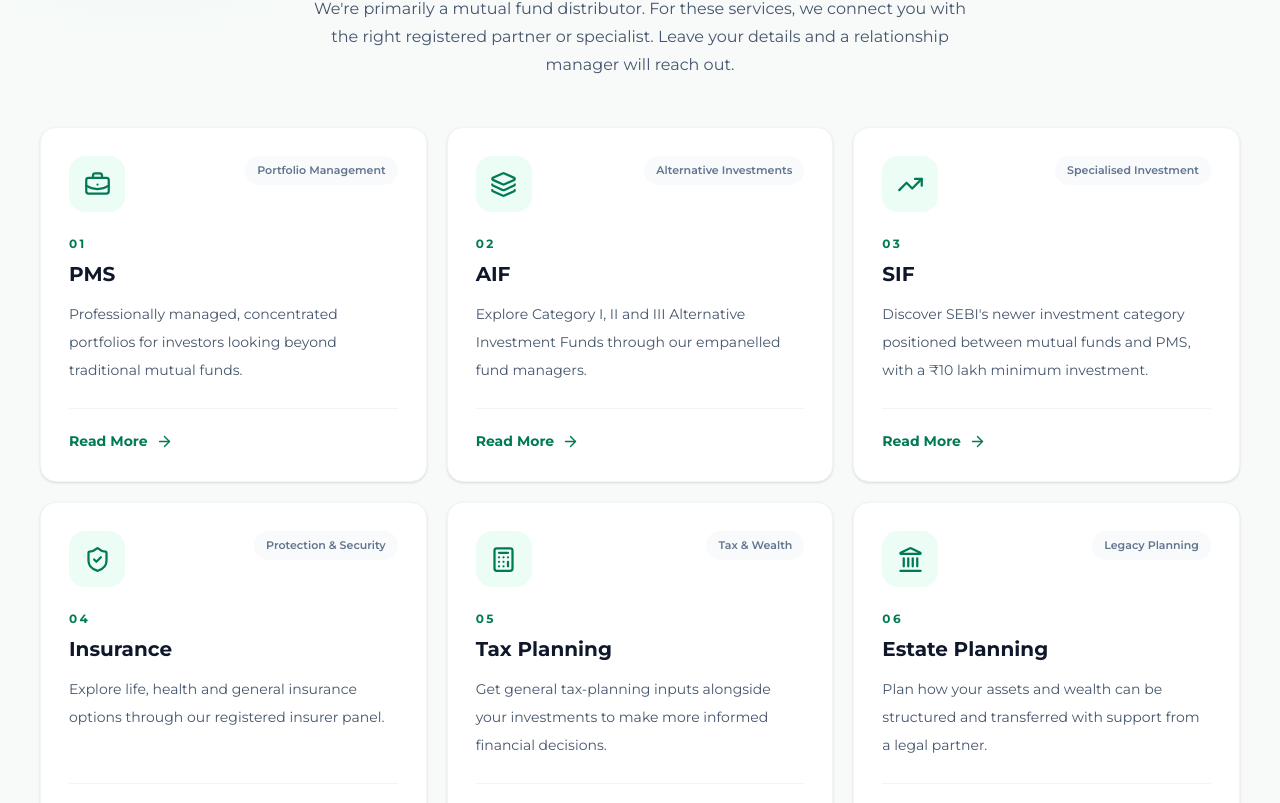
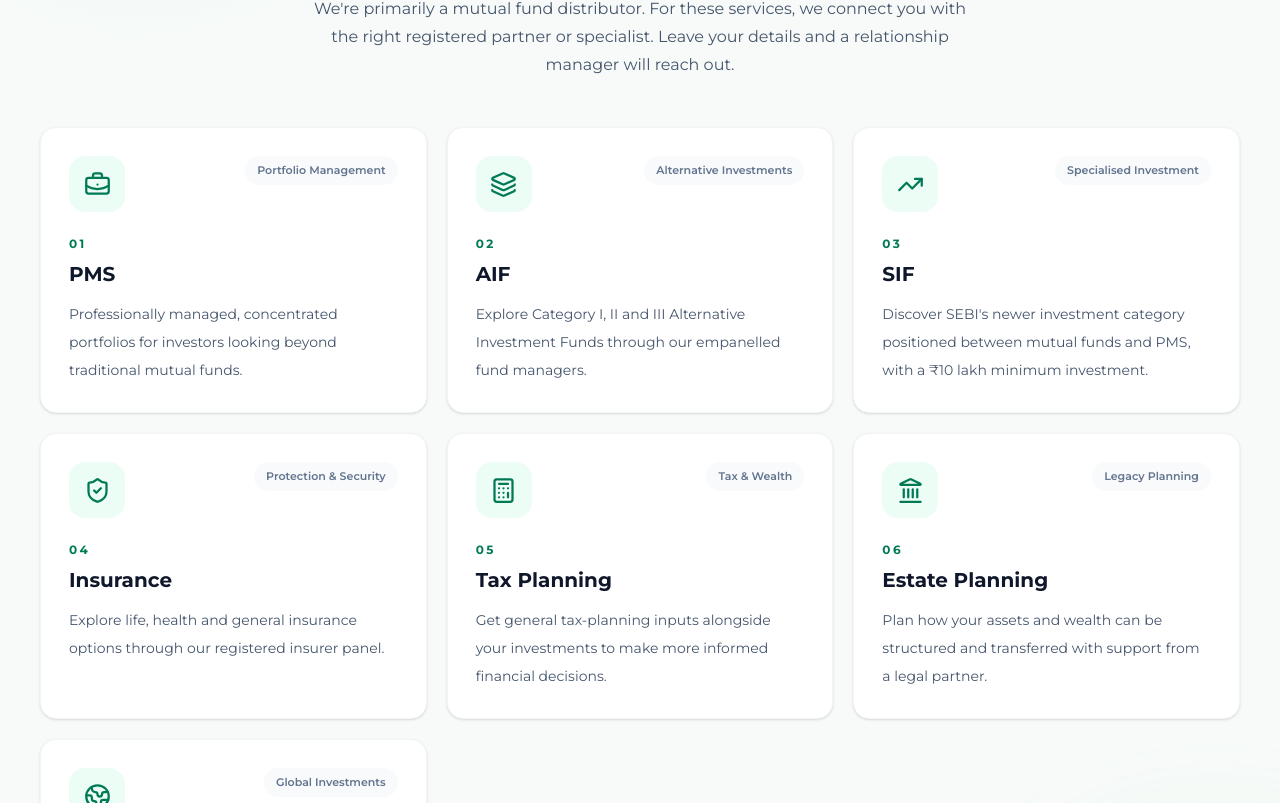
Before and after one commit to Chandan2242/NiveshTracker, a React (Vite) app in the folder frontend/: page / in a window 1280 px wide. Shown: the part 2877-3680 px from the top of the page. Built offline with nearby package versions, Linux system fonts and the light colour scheme.

Commit message:
Update home page service cards UI

```diff
--- a/frontend/src/App.jsx
+++ b/frontend/src/App.jsx
@@ -20,13 +20,6 @@ import AdminLogin from "./admin/AdminLogin";
 import Dashboard from "./admin/Dashboard";
 import AdminPages from "./admin/AdminPages";
 
-import MutualFunds from "./pages/MutualFunds";
-import TaxConsultancy from "./pages/TaxConsultancy";
-import Insurance from "./pages/Insurance";
-import Loans from "./pages/Loans";
-import FDBonds from "./pages/FDBonds";
-import EstatePlanning from "./pages/EstatePlanning";
-
 function WebsiteLayout() {
   return (
     <div className="flex min-h-screen flex-col">
@@ -34,7 +27,7 @@ function WebsiteLayout() {
 
       <main className="flex-1">
         <Routes>
-          {/* Home and Main Pages */}
+          {/* Main Pages */}
           <Route path="/" element={<Home />} />
           <Route path="/about-us" element={<About />} />
           <Route
@@ -47,27 +40,24 @@ function WebsiteLayout() {
           <Route path="/login" element={<Login />} />
           <Route path="/register" element={<Signup />} />
 
-          {/* All Services */}
+          {/* All Services Listing */}
           <Route path="/services" element={<AllServices />} />
 
-          {/* Individual Service Pages */}
-          <Route path="/mutual-funds" element={<MutualFunds />} />
-          <Route path="/tax-consultancy" element={<TaxConsultancy />} />
-          <Route path="/insurance" element={<Insurance />} />
-          <Route path="/loans" element={<Loans />} />
-          <Route path="/fd-bonds" element={<FDBonds />} />
-          <Route path="/estate-planning" element={<EstatePlanning />} />
+          {/* All Individual Service Pages */}
+          <Route path="/:slug" element={<ServiceDetail />} />
 
-          {/* Dynamic Service Pages */}
-          <Route path="/pfms" element={<ServiceDetail />} />
-          <Route path="/pms" element={<ServiceDetail />} />
-          <Route path="/aif" element={<ServiceDetail />} />
-          <Route path="/sif" element={<ServiceDetail />} />
-          <Route path="/tax-planning" element={<ServiceDetail />} />
-          <Route path="/gift-city-investing" element={<ServiceDetail />} />
-
-          {/* Unknown Website Routes */}
-          <Route path="*" element={<div className="p-10 text-center">Page Not Found</div>} />
+          {/* Unknown Routes */}
+          <Route
+            path="*"
+            element={
+              <div className="p-10 text-center">
+                <h1 className="text-2xl font-bold">Page Not Found</h1>
+                <p className="mt-2 text-slate-600">
+                  The page you are looking for does not exist.
+                </p>
+              </div>
+            }
+          />
         </Routes>
       </main>
 
@@ -86,18 +76,22 @@ export default function App() {
         {/* Admin Panel */}
         <Route path="/admin" element={<AdminLayout />}>
           <Route index element={<Dashboard />} />
+
           <Route
             path="services"
             element={<AdminPages type="services" />}
           />
+
           <Route
             path="blogs"
             element={<AdminPages type="blogs" />}
           />
+
           <Route
             path="enquiries"
             element={<AdminPages type="enquiries" />}
           />
+
           <Route
             path="users"
             element={<AdminPages type="users" />}
--- a/frontend/src/pages/Home.jsx
+++ b/frontend/src/pages/Home.jsx
@@ -37,6 +37,7 @@ import {
 } from "lucide-react";
 
 import { useState } from "react";
+import { Link } from "react-router-dom";
 import homeimg from "../assets/homeimg.webp";
 import TrustImg from "../assets/Trust-Img.webp";
 
@@ -315,7 +316,7 @@ function Home() {
       {/* TRUST STRIP */}
 
 
-{/* WHY TRUST US SECTION */}
+{/* WHY TRUST US SECTI{services.map((service) => {ON */}
 
 
 {/* Mutual Funds - The Easy Way Section */}
@@ -542,19 +543,20 @@ function Home() {
         const Icon = service.icon;
 
         return (
-          <article
+          <Link
             key={service.title}
-            className="group flex h-full flex-col rounded-2xl border border-slate-100 bg-white p-6 shadow-sm transition duration-300 hover:-translate-y-1 hover:border-emerald-200 hover:shadow-xl hover:shadow-emerald-950/5 sm:p-7"
+            to={service.path}
+            className="group flex h-full flex-col rounded-2xl border border-slate-100 bg-white p-6 shadow-sm transition-all duration-300 hover:-translate-y-1 hover:border-emerald-300 hover:bg-emerald-50 hover:shadow-xl hover:shadow-emerald-950/10 sm:p-7"
           >
 
             {/* Card Top */}
             <div className="flex items-start justify-between gap-3">
 
-              <div className="flex h-14 w-14 items-center justify-center rounded-2xl bg-emerald-50 text-emerald-700 transition group-hover:bg-emerald-700 group-hover:text-white">
+              <div className="flex h-14 w-14 items-center justify-center rounded-2xl bg-emerald-50 text-emerald-700 transition-all duration-300 group-hover:bg-emerald-700 group-hover:text-white">
                 <Icon size={27} />
               </div>
 
-              <span className="rounded-full bg-slate-50 px-3 py-1.5 text-[11px] font-semibold text-slate-500">
+              <span className="rounded-full bg-slate-50 px-3 py-1.5 text-[11px] font-semibold text-slate-500 transition-colors duration-300 group-hover:bg-white group-hover:text-emerald-700">
                 {service.tag}
               </span>
 
@@ -566,7 +568,7 @@ function Home() {
             </p>
 
             {/* Title */}
-            <h3 className="mt-2 text-xl font-bold text-slate-900">
+            <h3 className="mt-2 text-xl font-bold text-slate-900 transition-colors duration-300 group-hover:text-emerald-800">
               {service.title}
             </h3>
 
@@ -575,14 +577,7 @@ function Home() {
               {service.description}
             </p>
 
-            {/* Redirect Link */}
-            <div className="mt-6 border-t border-slate-100 pt-5">
-              <SectionLink href={service.path}>
-                Read More
-              </SectionLink>
-            </div>
-
-          </article>
+          </Link>
         );
       })}
 
--- a/frontend/src/pages/ServicePages.jsx
+++ b/frontend/src/pages/ServicePages.jsx
@@ -6,7 +6,6 @@ import {
   Calculator,
   ShieldCheck,
   Landmark,
-  Building2,
   House,
   FileCheck,
   CheckCircle2,
@@ -40,6 +39,21 @@ const services = [
     short: "Professionally managed, concentrated portfolios for eligible investors.",
     description:
       "Explore Portfolio Management Services through our empanelled partners and understand portfolio strategies, eligibility, risks and investment requirements.",
+    icon: BriefcaseBusiness,
+    tag: "Portfolio Management",
+    benefits: [
+      "Understand Portfolio Management Services",
+      "Explore different portfolio strategies",
+      "Learn about eligibility and investment requirements",
+      "Understand associated risks and fees",
+    ],
+  },
+  {
+    slug: "pfms",
+    title: "Portfolio Management Services (PFMS)",
+    short: "Explore professionally managed portfolio solutions.",
+    description:
+      "Explore Portfolio Management Services through our empanelled partners and understand portfolio strategies, eligibility, investment requirements and associated risks.",
     icon: BriefcaseBusiness,
     tag: "Portfolio Management",
     benefits: [
@@ -189,30 +203,68 @@ const services = [
 // General Services
 const generalServices = [
   {
+    slug: "financial-planning",
     title: "Financial Planning",
+    short: "Organise your financial priorities, savings and future goals.",
     description:
-      "Organise your financial priorities, savings and future goals.",
+      "Build a clearer financial roadmap by organising your income, savings, investments, expenses and future financial goals.",
     icon: PiggyBank,
+    tag: "Financial Planning",
+    benefits: [
+      "Identify your short-term and long-term goals",
+      "Organise savings and financial priorities",
+      "Understand budgeting and cash flow",
+      "Create a structured financial roadmap",
+    ],
   },
   {
+    slug: "investment-guidance",
     title: "Investment Guidance",
+    short: "Understand investment choices, diversification and risk.",
     description:
-      "Understand investment choices, diversification and risk.",
+      "Understand different investment options, diversification and risk considerations to make informed financial decisions.",
     icon: TrendingUp,
+    tag: "Investment Guidance",
+    benefits: [
+      "Understand different investment options",
+      "Learn about diversification",
+      "Evaluate risk and investment horizon",
+      "Align investment choices with your goals",
+    ],
   },
   {
+    slug: "protection-planning",
     title: "Protection Planning",
+    short: "Review your insurance needs and financial protection priorities.",
     description:
-      "Review your insurance needs and financial protection priorities.",
+      "Review your financial protection priorities and understand how insurance can help manage unexpected financial risks.",
     icon: ShieldCheck,
+    tag: "Protection Planning",
+    benefits: [
+      "Review life and health protection needs",
+      "Understand insurance coverage",
+      "Learn about policy terms and exclusions",
+      "Organise your protection priorities",
+    ],
   },
   {
+    slug: "loan-guidance",
     title: "Loan Guidance",
+    short: "Understand borrowing options, interest and repayment commitments.",
     description:
-      "Understand borrowing options, interest and repayment commitments.",
+      "Explore borrowing options and understand interest rates, EMIs, fees and repayment commitments before making a borrowing decision.",
     icon: HandCoins,
+    tag: "Loan Guidance",
+    benefits: [
+      "Understand common loan options",
+      "Learn how interest and EMIs work",
+      "Compare repayment terms and charges",
+      "Evaluate borrowing within your budget",
+    ],
   },
 ];
+
+const allServices = [...services, ...generalServices];
 
 // Page Hero
 function PageHero({ eyebrow, title, description }) {
@@ -254,19 +306,22 @@ function PageHero({ eyebrow, title, description }) {
   );
 }
 
-// Individual Service Card
+// Fully Clickable Service Card
 function ServiceCard({ service }) {
   const Icon = service.icon;
 
   return (
-    <article className="group flex h-full flex-col rounded-2xl border border-slate-100 bg-white p-6 shadow-sm transition duration-300 hover:-translate-y-1 hover:border-emerald-200 hover:shadow-xl hover:shadow-emerald-950/5 sm:p-7">
+    <Link
+      to={`/${service.slug}`}
+      className="group flex h-full flex-col rounded-2xl border border-slate-100 bg-white p-6 shadow-sm transition duration-300 hover:-translate-y-1 hover:border-emerald-200 hover:shadow-xl hover:shadow-emerald-950/5 focus:outline-none focus-visible:ring-2 focus-visible:ring-[#007A55] sm:p-7"
+    >
       <div className="flex items-start justify-between gap-3">
         <div className="flex h-14 w-14 items-center justify-center rounded-2xl bg-emerald-50 text-emerald-700 transition group-hover:bg-emerald-700 group-hover:text-white">
           <Icon size={27} />
         </div>
 
         <span className="rounded-full bg-slate-50 px-3 py-1.5 text-[11px] font-semibold text-slate-500">
-          {service.tag || "Financial Service"}
+          {service.tag}
         </span>
       </div>
 
@@ -275,22 +330,17 @@ function ServiceCard({ service }) {
       </h2>
 
       <p className="mt-3 flex-1 text-sm leading-7 text-slate-600">
-        {service.short || service.description}
+        {service.short}
       </p>
 
-      {service.slug && (
-        <Link
-          to={`/${service.slug}`}
-          className="mt-6 inline-flex items-center gap-2 border-t border-slate-100 pt-5 text-sm font-bold text-[#007A55]"
-        >
+      <span className="mt-6 inline-flex items-center gap-2 border-t border-slate-100 pt-5 text-sm font-bold text-[#007A55]">
         Explore Service
         <ArrowRight
           size={17}
           className="transition group-hover:translate-x-1"
         />
+      </span>
     </Link>
-      )}
-    </article>
   );
 }
 
@@ -319,12 +369,8 @@ export function AllServices() {
           </div>
 
           <div className="grid gap-5 sm:grid-cols-2 lg:grid-cols-3">
-            {services.map((service) => (
+            {allServices.map((service) => (
               <ServiceCard key={service.slug} service={service} />
-            ))}
-
-            {generalServices.map((service) => (
-              <ServiceCard key={service.title} service={service} />
             ))}
           </div>
 
@@ -356,7 +402,7 @@ export function AllServices() {
 export default function ServiceDetail() {
   const { slug } = useParams();
 
-  const service = services.find((item) => item.slug === slug);
+  const service = allServices.find((item) => item.slug === slug);
 
   if (!service) {
     return (
```
Lines whose indentation alone changed are shown as unchanged.
